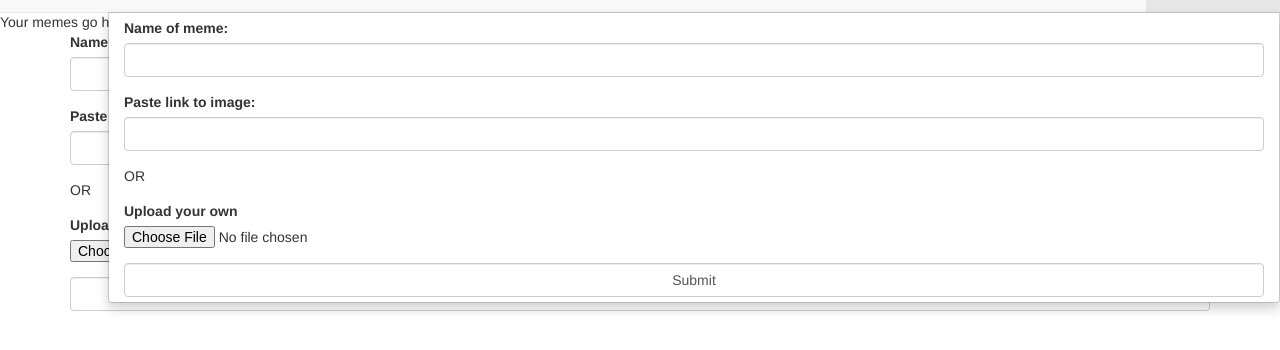
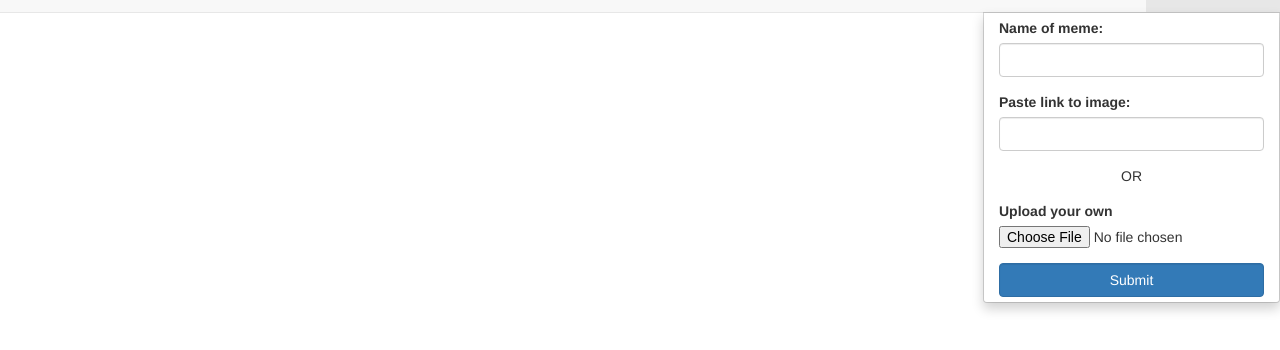
Before and after one commit to npmcdn-to-unpkg-bot/memestash, a website: page app/public/home.html in a window 1280 px wide. Both pictures are taken after a click on the button "Stash A Meme". Shown: the part 38-388 px from the top of the page. Drawn offline with nearby package versions, Linux system fonts and the light colour scheme; some packages are replaced by stand-ins of ours; no server answers; a script that the page names is missing.

Commit message:
Form properly sized.

```diff
--- a/app/public/add-meme.html
+++ b/app/public/add-meme.html
@@ -1,11 +1,18 @@
-<div class="container">
+<div id="form" class="container">
 <form method="POST" action="/add" enctype="multipart/form-data">
     <div class="form-group"><label for="title">Name of meme: </label><input name="title" class="form-control" type="text"></div>
     <div class="form-group"><label for="url">Paste link to image: </label><input name="url" class="form-control" type="url"></div>
-    <div class="form-group">OR</div>
+    <div class="form-group text-center">OR</div>
     <div class="form-group">
     <label for="fileUpload">Upload your own</label><input name="fileUpload" type="file" accept="image/*">
     </div>
-    <input class="form-control" type="submit">
+    <input class="form-control btn btn-primary" type="submit">
 </form>
 </div>
+
+<style type="text/css">
+    #form {
+        position: relative;
+        width: 100%;
+    }
+</style>
--- a/app/public/home.html
+++ b/app/public/home.html
@@ -14,8 +14,6 @@
     <body>
 
         <add-nav></add-nav>
-        Your memes go here!
-        <add-form></add-form>
 
         <div class="grid">
         <meme-cell class="grid-item" ng-repeat="meme in mymemes"></meme-cell>
@@ -25,6 +23,7 @@
         body {
           padding-top: 50px;
         }
+
         * { box-sizing: border-box; }
             .grid {
               max-width: 1200px;
@@ -43,8 +42,13 @@
               float: left;
               border: 2px solid #333;
               border-color: hsla(0, 0%, 0%, 0.5);
-              border-radius: 5px;}
-            .nimg, .items {width: 200px;}
+              border-radius: 5px;
+            }
+
+            .nimg, .items {
+              width: 200px;
+            }
+
             .nimg {
               display: block;
               position: relative;
```
